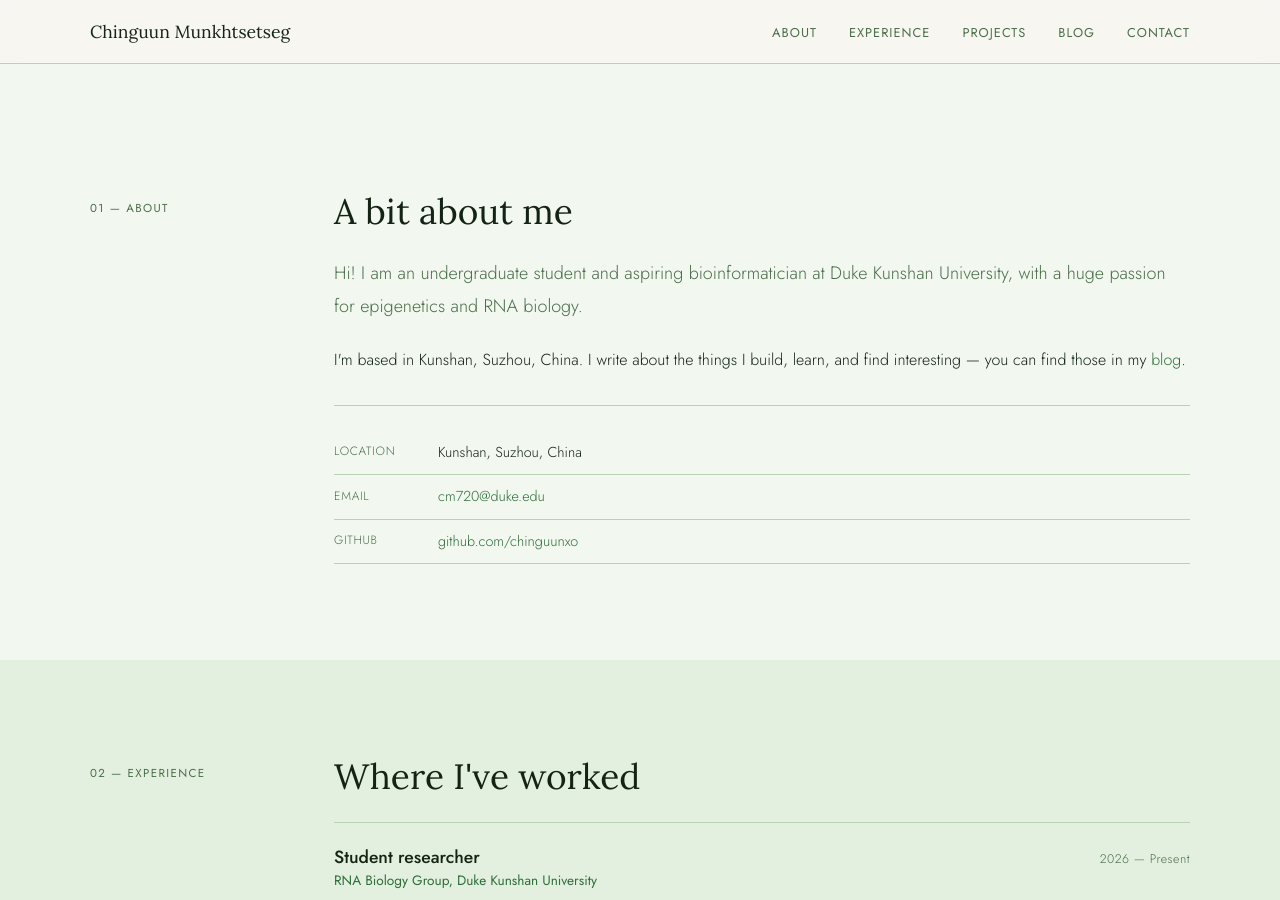
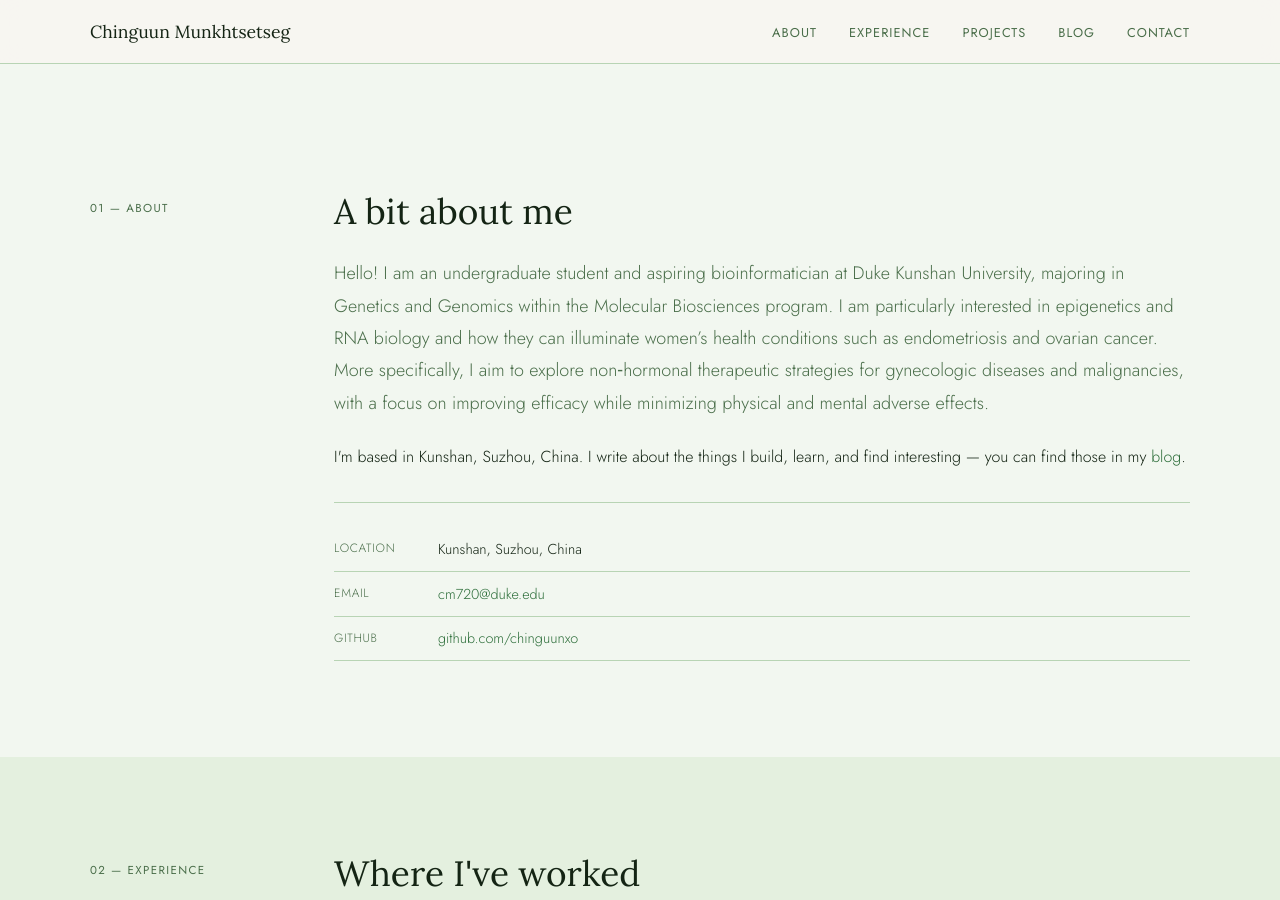
Before and after one commit to chinguunxo/chinguunxo.github.io, a Jekyll site: the page built from index.html, in a window 1280 px wide and 900 px high, scrolled down 805 px. Built offline with Jekyll 4.4.1, drawn with Linux system fonts in a browser that asks for light colours.

Commit message:
Revise author bio in _config.yml
Updated bio to provide more detailed information about academic focus and interests.

```diff
--- a/_config.yml
+++ b/_config.yml
@@ -6,7 +6,7 @@ url: "https://chinguunxo.github.io"
 author:
   name: "Chinguun Munkhtsetseg"
   email: "cm720@duke.edu"
-  bio: "Hi! I am an undergraduate student and aspiring bioinformatician at Duke Kunshan University, with a huge passion for epigenetics and RNA biology."
+  bio: "Hello! I am an undergraduate student and aspiring bioinformatician at Duke Kunshan University, majoring in Genetics and Genomics within the Molecular Biosciences program. I am particularly interested in epigenetics and RNA biology and how they can illuminate women’s health conditions such as endometriosis and ovarian cancer. More specifically, I aim to explore non‑hormonal therapeutic strategies for gynecologic diseases and malignancies, with a focus on improving efficacy while minimizing physical and mental adverse effects."
   location: "Kunshan, Suzhou, China"
   github: "chinguunxo"
   linkedin: "chinguun-m"
```
